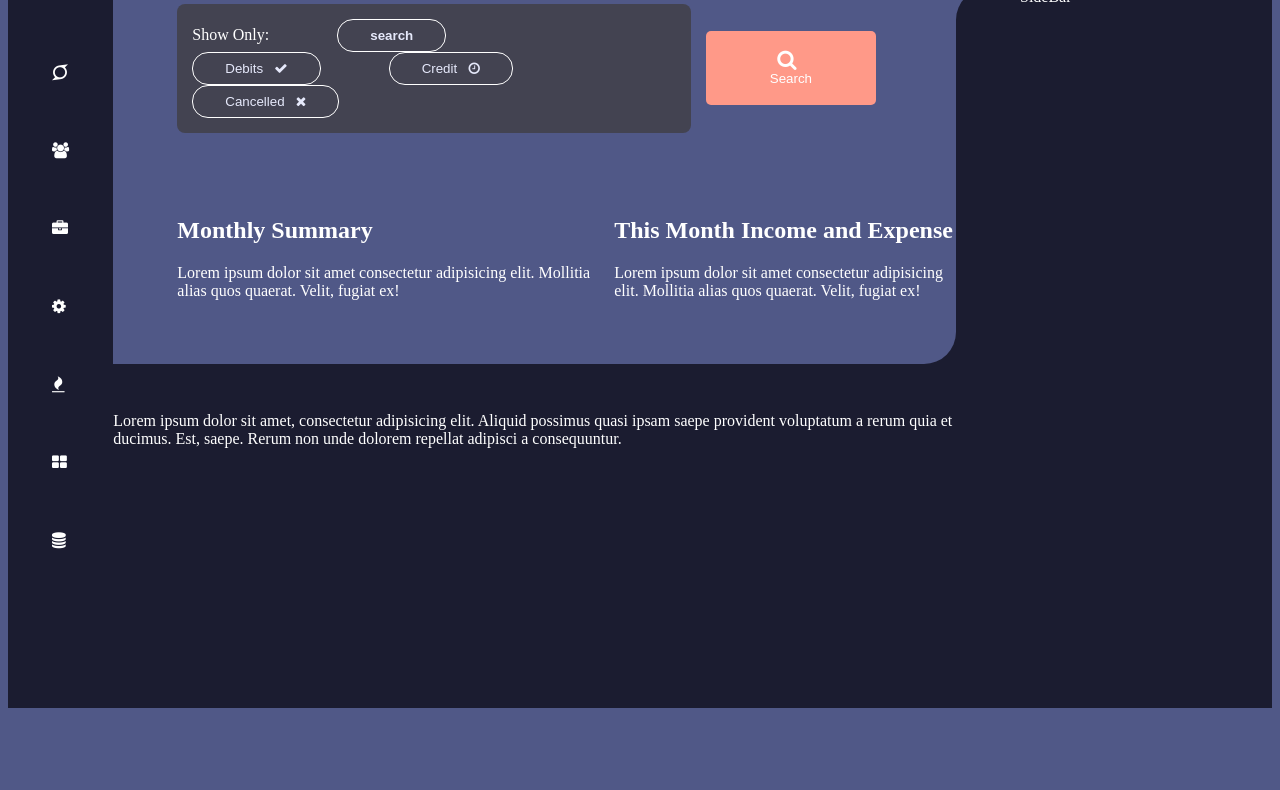
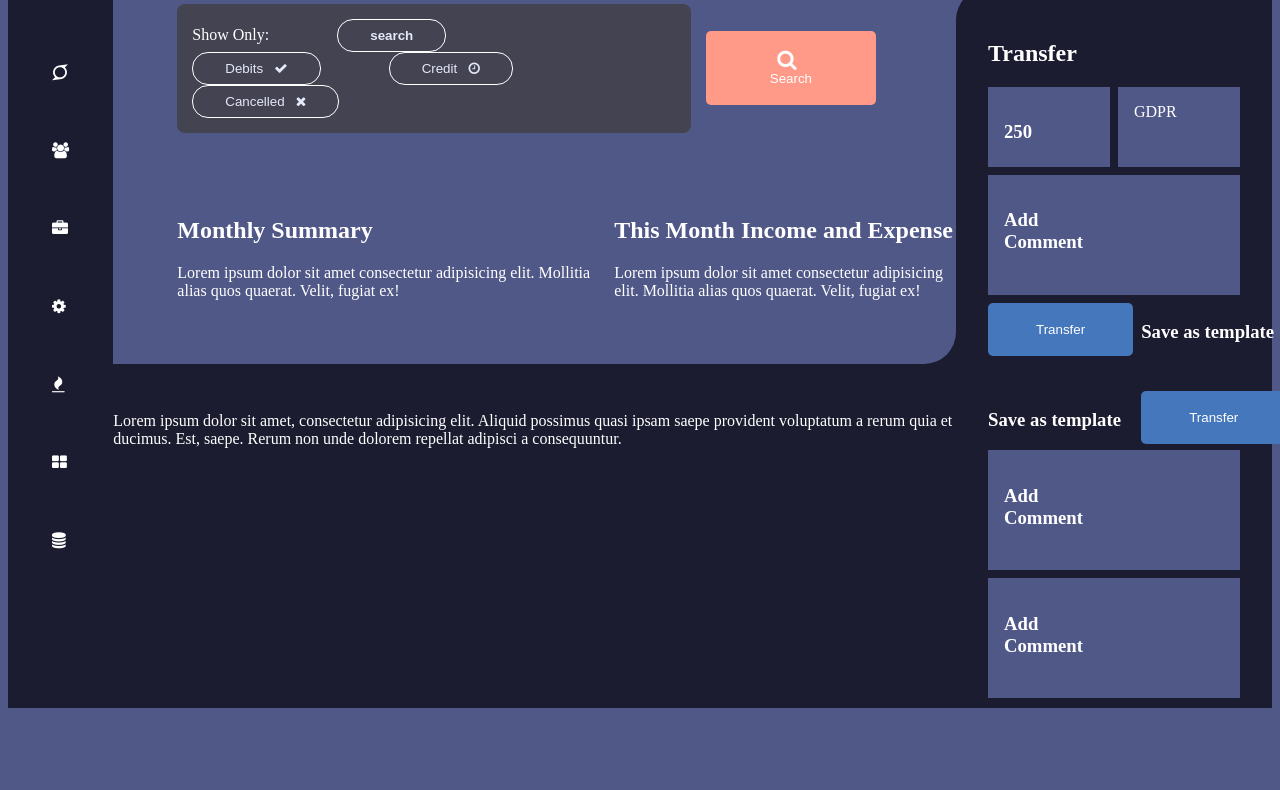
Before and after one commit to mziyandajoko/CSS-Grid-for-layout-with-flex-box-for-content, a plain HTML site: page index.html in a window 1280 px wide. Shown: the part 100-890 px from the top of the page. Drawn offline with Linux system fonts and the light colour scheme.

Commit message:
adds sidebar cards

```diff
--- a/index.css
+++ b/index.css
@@ -9,6 +9,15 @@
 
 }
 
+/* UTILLITY CLASSES */
+
+.primary-button{
+    color: var(--white-text-color);
+    background-color: var(--primary-button-color);
+    padding: 1.2rem 3rem;
+    border: 0px;
+    border-radius: 5px;
+}
 
 body, html{
     background-color: var(--off-white-color);
@@ -163,6 +172,40 @@ body, html{
     background-color: var(--main-bg-color);
 }
 
+/* SIDE BAR STYLING */
+
 .sidebar{
     border-top-left-radius: 2rem;
+    padding: 2rem;
 }
+.sidebar-content--section{
+    display: flex;
+    flex-direction: column;
+}
+
+.sidebar-content--wrapper{
+    display: grid;
+    grid-template-columns: repeat(2 , 1fr);
+    grid-template-rows: 80px auto;
+    grid-gap: 8px;
+}
+.sidebar-content--fullWidth{
+    display: grid;
+    grid-template-columns: repeat(2 , 1fr);
+    grid-template-rows: 80px auto;
+    grid-gap: 8px;
+    margin-bottom: 8px;
+}
+
+.card{
+    color: var(--white-text-color);
+    background-color: var(--off-white-color);
+    padding: 1rem;
+    /* width: 150px; */
+}
+.dropdown-card{
+    color: var(--white-text-color);
+    background-color: var(--off-white-color);
+    padding: 1rem ;
+    /* width: 100px; */
+}
--- a/index.html
+++ b/index.html
@@ -12,7 +12,7 @@
 <body>
     <div class="container">
         <div class="header">
-            <h1>My Personal Wallet</h1>
+            <h1>DASHBOARD</h1>
         </div>
         <div class="menu">
             <ul>
@@ -60,7 +60,45 @@
        </div>
 
     </main>
-        <sidebar class="sidebar">SideBar</sidebar>
+        <sidebar class="sidebar">
+            <h2>Transfer</h2>
+            <section class="sidebar-content--section">
+                <div class="sidebar-content--wrapper">
+                    <div class="card">
+                        <h3>250</h3>
+                    </div>
+                    <div class="dropdown-card">
+                        GDPR
+                    </div>
+                </div>
+
+                <div class="card text-area sidebar-content--fullWidth">
+                    <h3>Add Comment</h3>
+                </div>
+
+                <div class="sidebar-content--wrapper">
+                    <div>
+                        <button class="primary-button">Transfer</button>
+                    </div>
+                    <div>
+                        <h3>Save as template</h3>
+                    </div>
+
+                    <div>
+                        <h3>Save as template</h3>
+                    </div>
+                    <div>
+                        <button class="primary-button">Transfer</button>
+                    </div>
+                </div>
+                <div class="card text-area sidebar-content--fullWidth">
+                    <h3>Add Comment</h3>
+                </div>
+                <div class="card text-area sidebar-content--fullWidth">
+                    <h3>Add Comment</h3>
+                </div>
+            </section>
+        </sidebar>
     </div>
 </body>
 </html>
```
